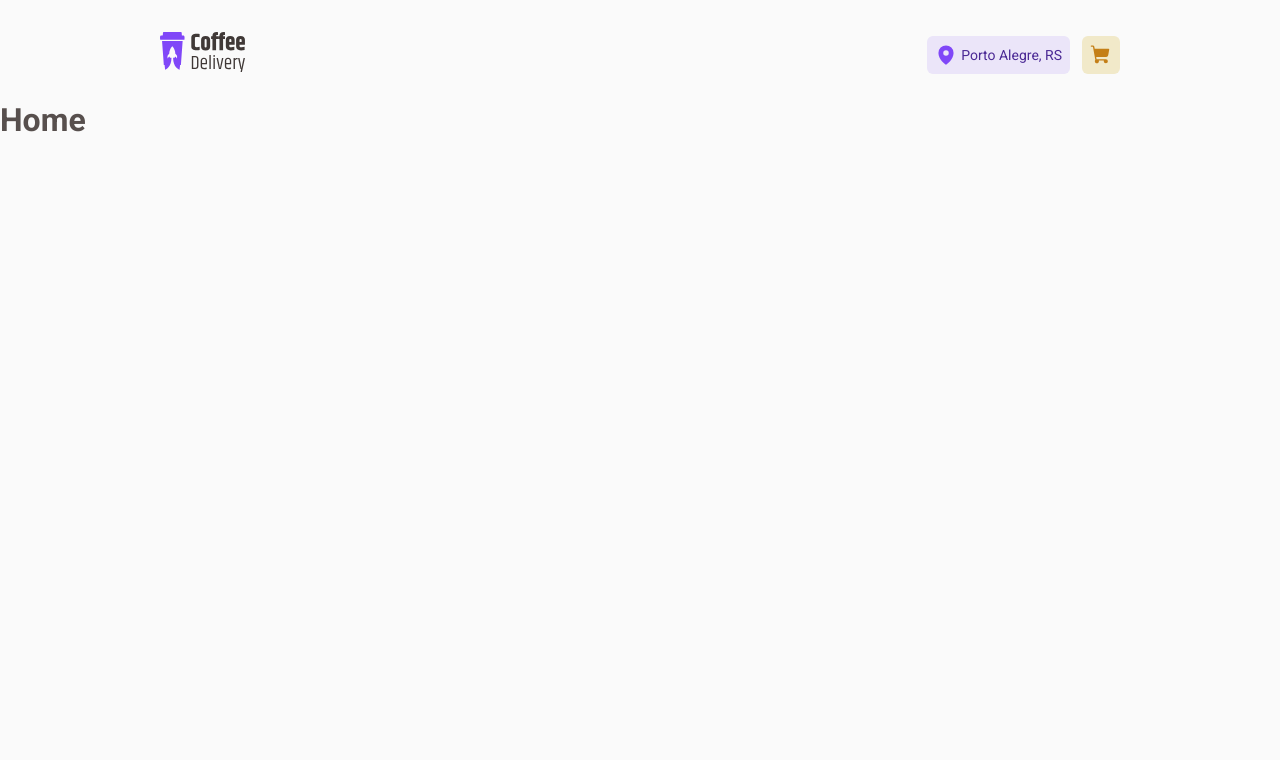
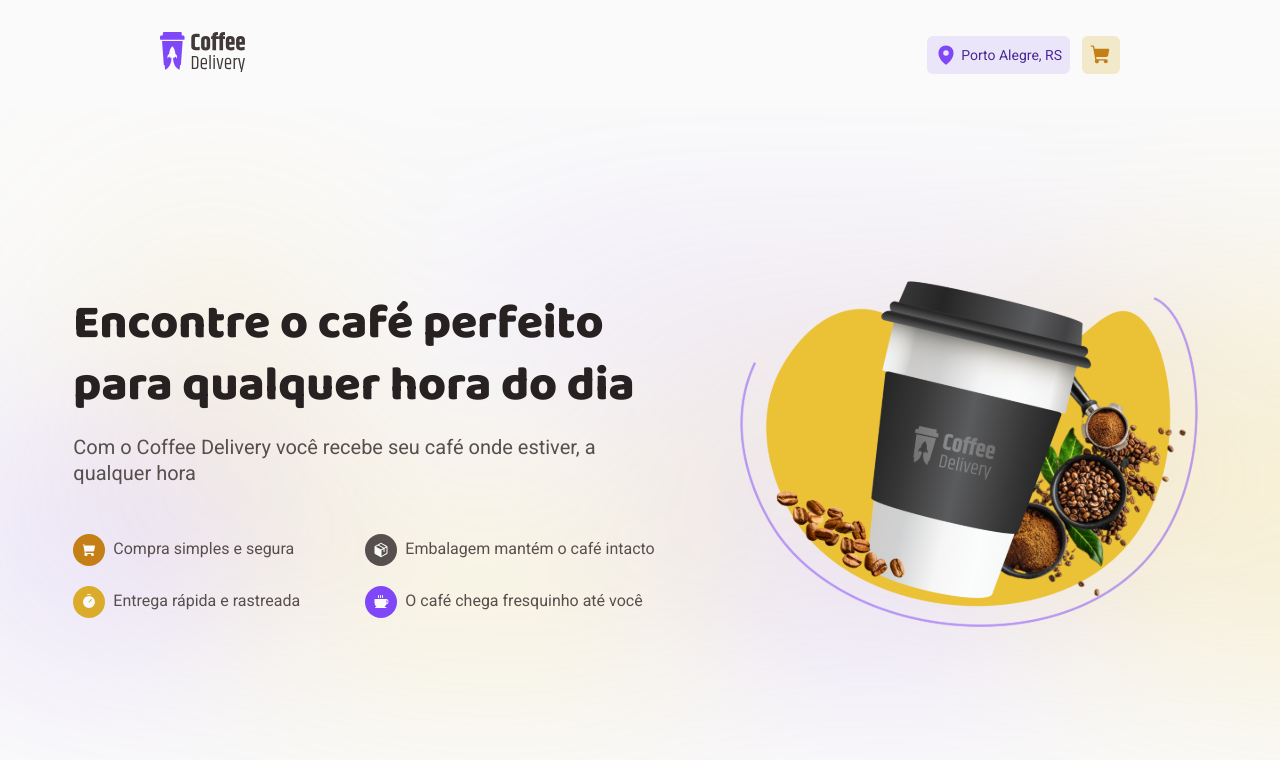
Before and after one commit to MajuFacirolli/coffee-delivery, a React (Vite) app: page / in a window 1280 px wide. Shown: the top 760 px of the page. Built offline with nearby package versions, Linux system fonts and the light colour scheme.

Commit message:
feat: create Home page

```diff
--- a/src/pages/Home/index.tsx
+++ b/src/pages/Home/index.tsx
@@ -1,3 +1,58 @@
+import { Coffee, Package, ShoppingCart, Timer } from "phosphor-react"
+import { Heading, Hero, HeroContent, Info } from "./styles"
+import { useTheme } from "styled-components"
+
 export function Home() {
-    return <h1>Home</h1>
+    const theme = useTheme()
+    return (
+        <>
+            <Hero>
+                <HeroContent>
+                    <Heading>
+                        <h1>Encontre o café perfeito para qualquer hora do dia</h1>
+                        <p>Com o Coffee Delivery você recebe seu café onde estiver, a qualquer hora</p>
+                    </Heading>
+                    <Info>
+                        <div>
+                            <ShoppingCart
+                                size={32}
+                                weight="fill"
+                                color={theme.background}
+                                style={{background: theme["yellow-dark"]}}
+                            />
+                            <span>Compra simples e segura</span>
+                        </div>
+                        <div>
+                            <Package
+                                size={32}
+                                weight="fill"
+                                color={theme.background}
+                                style={{background: theme["base-text"]}}
+                            />
+                            <span>Embalagem mantém o café intacto</span>
+                        </div>
+                        <div>
+                            <Timer
+                                size={32}
+                                weight="fill"
+                                color={theme.background}
+                                style={{background: theme.yellow}}
+                            />
+                            <span>Entrega rápida e rastreada</span>
+                        </div>
+                        <div>
+                            <Coffee
+                                size={32}
+                                weight="fill"
+                                color={theme.background}
+                                style={{background: theme.purple}}
+                            />
+                            <span>O café chega fresquinho até você</span>
+                        </div>
+                    </Info>
+                </HeroContent>
+                <img src="/images/hero.svg" alt="" />
+            </Hero>
+        </>
+    )
 }
--- a/src/pages/Home/styles.ts
+++ b/src/pages/Home/styles.ts
@@ -0,0 +1,52 @@
+import styled from "styled-components";
+import { mixins } from "../../styles/mixins";
+
+export const Hero = styled.section`
+    min-height: calc(100vh - 6.8rem);
+    background-image: url(/images/hero-bg.svg);
+    background-repeat: no-repeat;
+    background-size: cover;
+
+    display: flex;
+    align-items: center;
+    justify-content: space-evenly;
+`
+
+export const HeroContent = styled.div`
+    width: 36.5rem;
+    display: flex;
+    flex-direction: column;
+    gap: 3rem;
+`
+
+export const Heading = styled.div`
+    display: flex;
+    flex-direction: column;
+    gap: 1rem;
+
+    h1 {
+        ${mixins.fonts.titleXL}
+        color: ${props => props.theme["base-title"]};
+    }
+
+    p {
+        ${mixins.fonts.textL}
+    }
+`
+
+export const Info = styled.div`
+    display: grid;
+    grid-template-columns: 1fr 1fr;
+    grid-row-gap: 1.25rem;
+
+    div {
+        display: flex;
+        gap: 0.5rem;
+        align-items: center;
+    }
+
+    svg {
+        border-radius: 50%;
+        padding: 0.5rem;
+    }
+`
```
